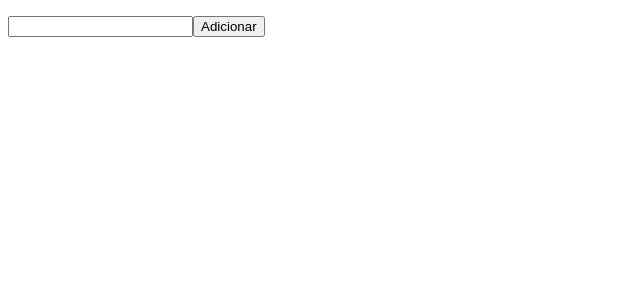
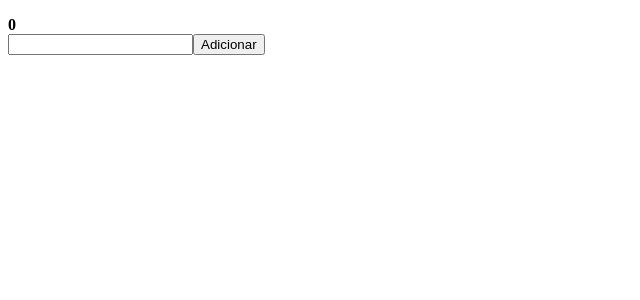
Before and after one commit to maurodesouza/hooks-gostack-introduction, a React (Create React App) app: page / in a window 1280 px wide. Shown: the top 300 px of the page, without its empty margins (0-640 px from the left). Built offline with nearby package versions, Linux system fonts and the light colour scheme.

Commit message:
📘  class 04 - hook useMemo

```diff
--- a/src/App.js
+++ b/src/App.js
@@ -1,4 +1,4 @@
-import React, { useState, useEffect } from 'react';
+import React, { useState, useEffect, useMemo } from 'react';
 
 function App() {
   const [tasks, setTasks] = useState([]);
@@ -21,6 +21,10 @@ function App() {
     localStorage.setItem('tasks', JSON.stringify(tasks));
   }, [tasks]);
 
+  const tasksSize = useMemo(() => {
+    return tasks.length;
+  }, [tasks]);
+
   return (
     <form onSubmit={handleSubmit}>
       <ul>
@@ -28,6 +32,8 @@ function App() {
           <li key={`${task}${Math.random()}`}>{task}</li>
         ))}
       </ul>
+      <strong>{tasksSize}</strong>
+      <br />
       <input
         type="text"
         value={newtask}
```
